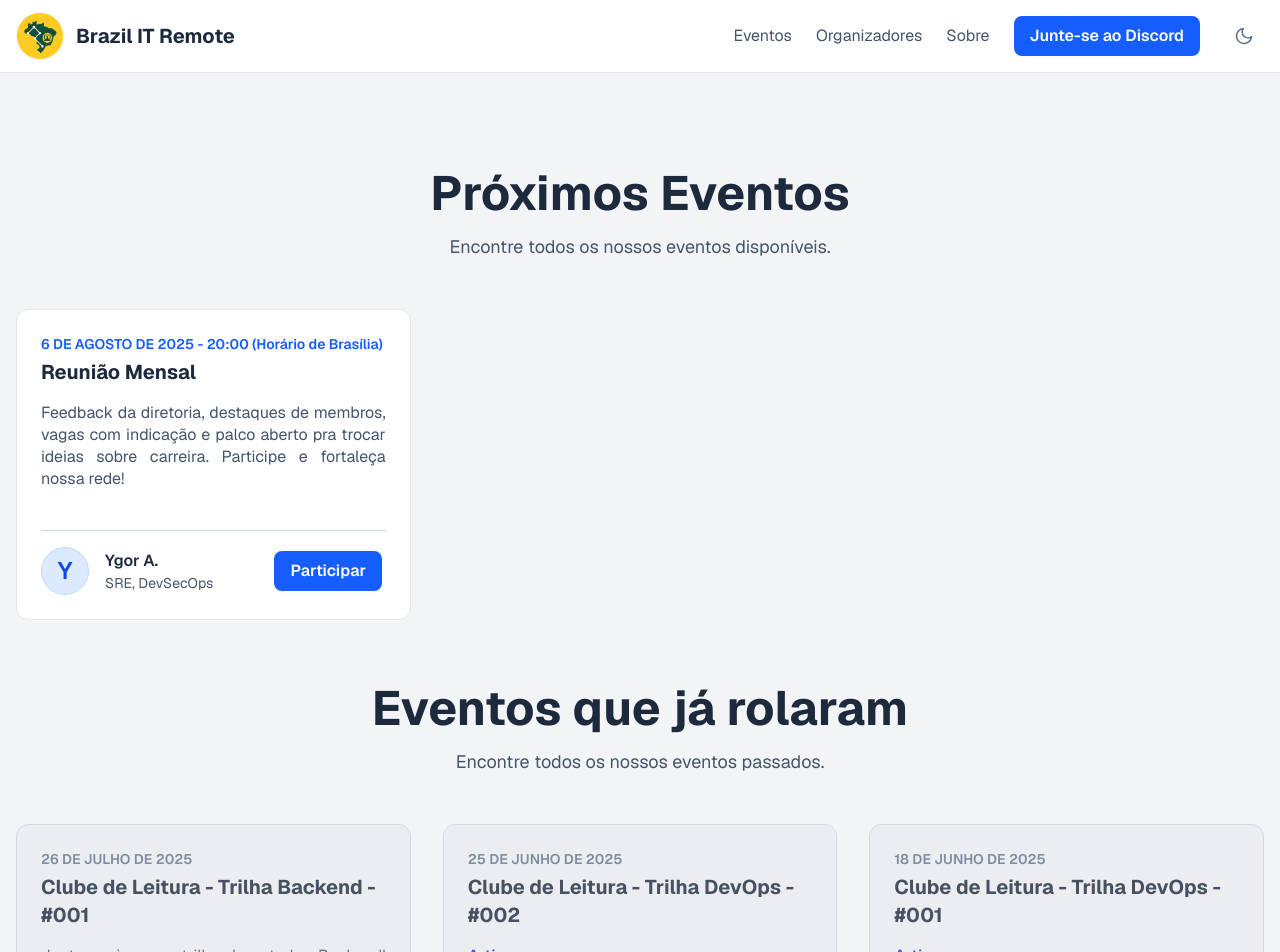
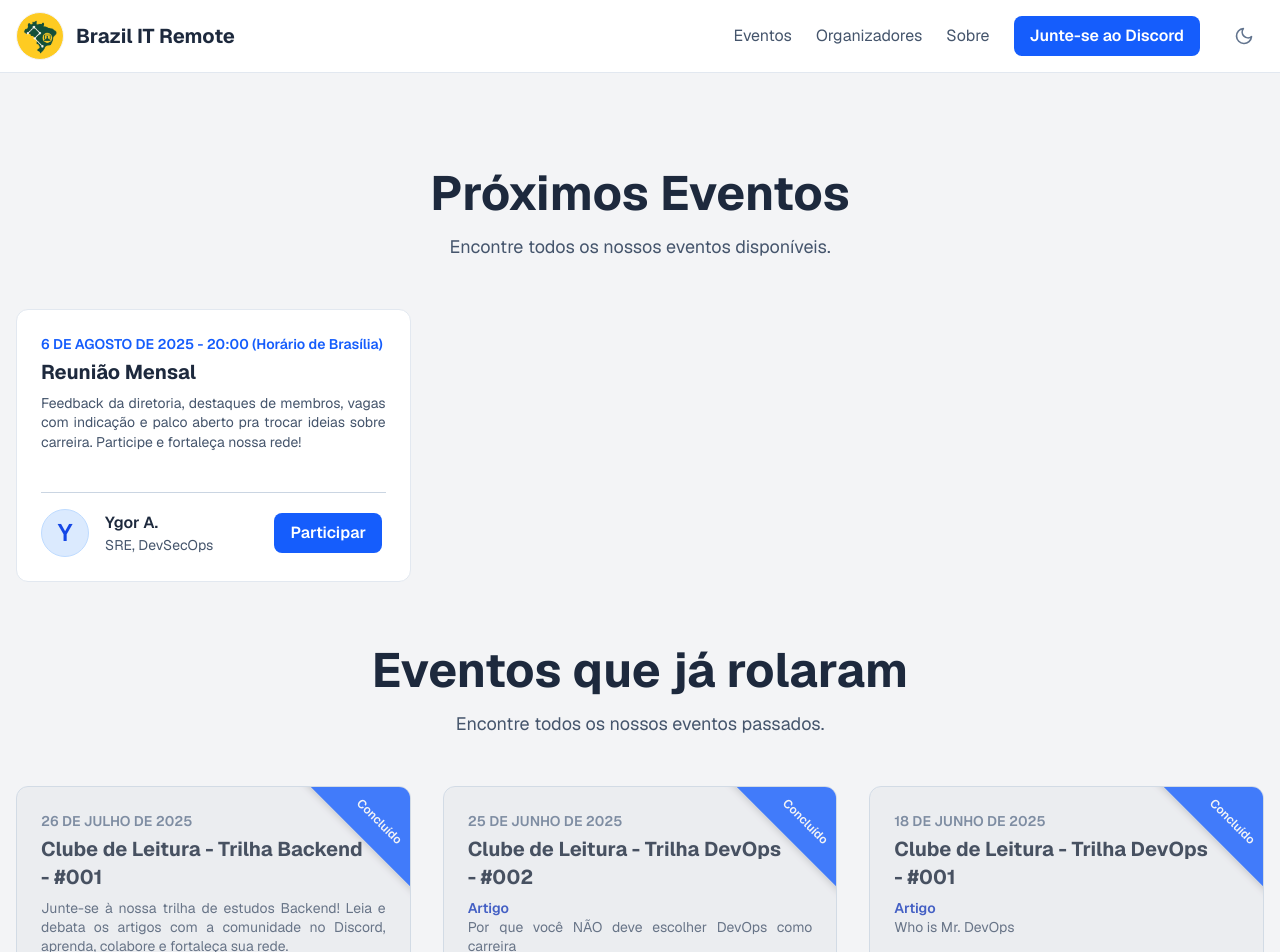
Before and after one commit to BrazilITRemote/brazilitremote-frontend, a Next.js app: page /eventos in a window 1280 px wide. Shown: the top 952 px of the page. Built offline with nearby package versions, Linux system fonts and the light colour scheme.

Commit message:
feat: improve EventCard layout and styling for better visibility

```diff
--- a/src/components/EventCard.tsx
+++ b/src/components/EventCard.tsx
@@ -38,8 +38,13 @@ export default function EventCard({ event, variant }: EventCardProps) {
   const activeLink = isUpcoming ? event.discord : event.live;
 
   return (
-    <div className={`${cardStyles} block`}>
-      <div className="mb-4">
+    <div className={`relative overflow-hidden block ${cardStyles}`}>
+      {isUpcoming ? null : (
+        <div className="cursor-default absolute w-64 flex flex-col items-center justify-end z-10 pb-4 min-h-20 py-6 -top-4 -right-27 rotate-45 bg-blue-600 dark:bg-slate-800 text-xs font-semibold text-gray-100 dark:text-gray-100 border border-gray-300 dark:border-gray-600 rounded shadow-md">
+          <span>Concluído</span>
+        </div>
+      )}
+      <div className="mb-2">
         <p className={dateStyles}>
           {isUpcoming ? (
             <div className="flex md:block flex-col items-start">
@@ -50,11 +55,11 @@ export default function EventCard({ event, variant }: EventCardProps) {
             formatEventDate(event.date)
           )}
         </p>
-        <h3 className="text-xl font-bold text-slate-800 dark:text-white mt-1">
+        <h3 className="text-xl font-bold text-slate-800 dark:text-white mt-1 pr-5">
           {event.title}
         </h3>
       </div>
-      <div className="text-slate-600 dark:text-slate-300 mb-6 flex-grow *:leading-snug">
+      <div className="text-slate-600 dark:text-slate-300 mb-6 flex-grow text-sm *:leading-snug">
         <Markdown components={markdownComponents}>
           {event.shortDescription || event.description}
         </Markdown>
```
